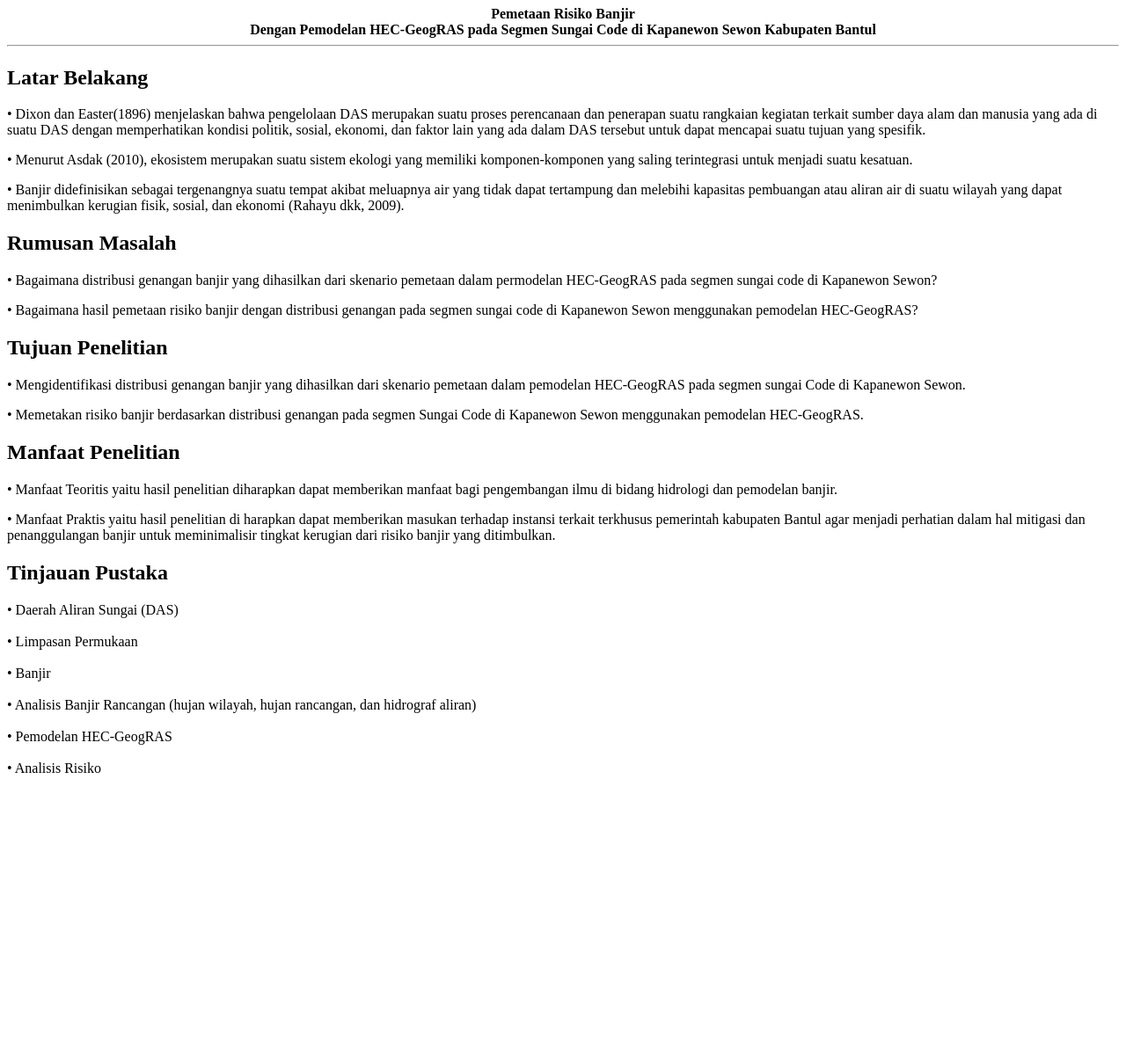
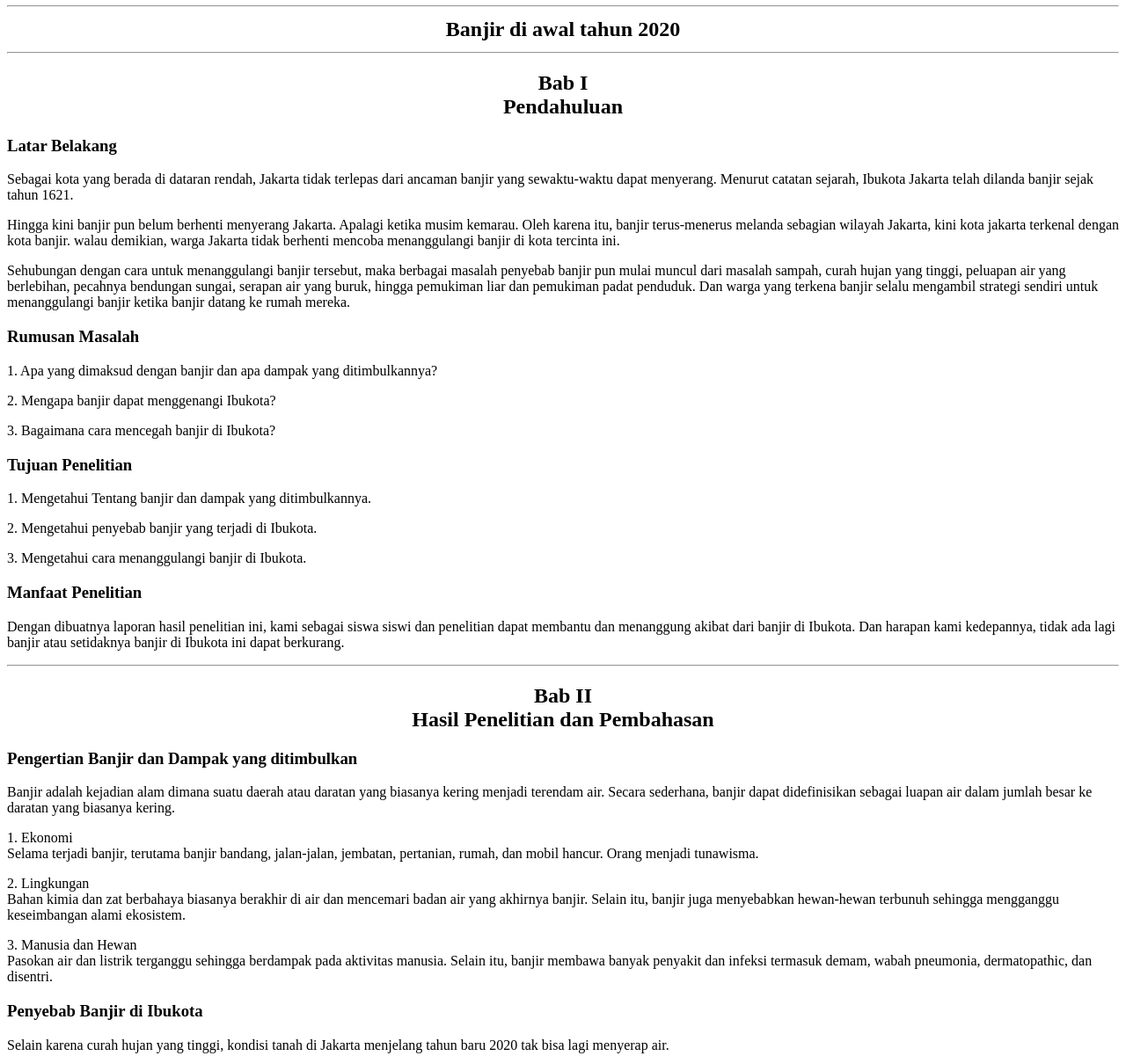
Before and after one commit to benyrwnn/xchloe5.github.io, a plain HTML site: page index.html in a window 1280 px wide. Shown: the part 100-1301 px from the top of the page at 88% size. Before the commit the page ends 999 px from the top, so only its background shows below. Drawn offline with Linux system fonts and the light colour scheme.

Commit message:
Penelitian Geografi Bab 1-3

```diff
--- a/index.html
+++ b/index.html
@@ -22,23 +22,44 @@
         <img class="main-photo" src="favicon.jpeg" alt="main-photo" />
         <div class="head-logo">Benny Ahmad Irawan</div>
     </header>
-    <h4 align="center">Pemetaan Risiko Banjir<br /> Dengan Pemodelan HEC-GeogRAS
-        pada Segmen Sungai Code di  Kapanewon Sewon Kabupaten Bantul<hr />
-    <h4>
-    <h2 align="left">Latar Belakang</h5>
-    <p align="left">• Dixon dan Easter(1896) menjelaskan bahwa pengelolaan DAS merupakan suatu proses perencanaan dan penerapan suatu rangkaian kegiatan terkait sumber daya alam dan manusia yang ada di suatu DAS dengan memperhatikan kondisi politik, sosial, ekonomi, dan faktor lain yang ada dalam DAS tersebut untuk dapat mencapai suatu tujuan yang spesifik.</p>
-    <p align="left">• Menurut Asdak (2010), ekosistem merupakan suatu sistem ekologi yang memiliki komponen-komponen yang saling terintegrasi untuk menjadi suatu kesatuan.</p>
-    <p align="left">• Banjir didefinisikan sebagai tergenangnya suatu tempat akibat meluapnya air yang tidak dapat tertampung dan melebihi kapasitas pembuangan atau aliran air di suatu wilayah yang dapat menimbulkan kerugian fisik, sosial, dan ekonomi (Rahayu dkk, 2009).</p>
-    <h2 align="left">Rumusan Masalah</h2>
-    <p align="left">• Bagaimana distribusi genangan banjir yang dihasilkan dari skenario pemetaan dalam permodelan HEC-GeogRAS pada segmen sungai code di Kapanewon Sewon?</p>
-    <p align="left">• Bagaimana hasil pemetaan risiko banjir dengan distribusi genangan pada segmen sungai code di Kapanewon Sewon menggunakan pemodelan HEC-GeogRAS?</p>
-    <h2 align="left">Tujuan Penelitian</h2>
-    <p align="left">• Mengidentifikasi distribusi genangan banjir yang dihasilkan dari skenario pemetaan dalam pemodelan HEC-GeogRAS pada segmen sungai Code di Kapanewon Sewon.</p>
-    <p align="left">• Memetakan risiko banjir berdasarkan distribusi genangan pada segmen Sungai Code di Kapanewon Sewon menggunakan pemodelan HEC-GeogRAS.</p>
-    <h2 align="left">Manfaat Penelitian</h2>
-    <p align="left">• Manfaat Teoritis yaitu hasil penelitian diharapkan dapat memberikan manfaat bagi pengembangan ilmu di bidang hidrologi dan pemodelan banjir.</p>
-    <p align="left">• Manfaat Praktis yaitu hasil penelitian di harapkan dapat memberikan masukan terhadap instansi terkait terkhusus pemerintah kabupaten Bantul agar menjadi perhatian dalam hal mitigasi dan penanggulangan banjir untuk meminimalisir tingkat kerugian dari risiko banjir yang ditimbulkan.</p>
-    <h2 align="left">Tinjauan Pustaka</h2>
-    <p align="left">• Daerah Aliran Sungai (DAS) <br /><br />• Limpasan Permukaan<br /><br />• Banjir<br /><br />• Analisis Banjir Rancangan (hujan wilayah, hujan rancangan, dan hidrograf aliran)<br /><br />• Pemodelan HEC-GeogRAS<br /><br />• Analisis Risiko</p>
+    <h2 align="center"><hr>Banjir di awal tahun 2020<hr/ ></h4>
+    <h2 align="center">Bab I <br />Pendahuluan</h2>
+    <h3 align="left">Latar Belakang</h3>
+    <p align="left">Sebagai kota yang berada di dataran rendah, Jakarta tidak terlepas dari ancaman banjir yang sewaktu-waktu dapat menyerang. Menurut catatan sejarah, Ibukota Jakarta telah dilanda banjir sejak tahun 1621.</p>
+    <p align="left">Hingga kini banjir pun belum berhenti menyerang Jakarta. Apalagi ketika musim kemarau. Oleh karena itu, banjir terus-menerus melanda sebagian wilayah Jakarta, kini kota jakarta terkenal dengan kota banjir. walau demikian, warga Jakarta tidak berhenti mencoba menanggulangi banjir di kota tercinta ini.</p>
+    <p align="left">Sehubungan dengan cara untuk menanggulangi banjir tersebut, maka berbagai masalah penyebab banjir pun mulai muncul dari masalah sampah, curah hujan yang tinggi, peluapan air yang berlebihan, pecahnya bendungan sungai, serapan air yang buruk, hingga pemukiman liar dan pemukiman padat penduduk. Dan warga yang terkena banjir selalu mengambil strategi sendiri untuk menanggulangi banjir ketika banjir datang ke rumah mereka.</p>
+    <h3 align="left">Rumusan Masalah</h3>
+    <p align="left">1. Apa yang dimaksud dengan banjir dan apa dampak yang ditimbulkannya?</p>
+    <p align="left">2. Mengapa banjir dapat menggenangi Ibukota?</p>
+    <p align="left">3. Bagaimana cara mencegah banjir di Ibukota?</p>
+    <h3 align="left">Tujuan Penelitian</h3>
+    <p align="left">1. Mengetahui Tentang banjir dan dampak yang ditimbulkannya.</p>
+    <p align="left">2. Mengetahui penyebab banjir yang terjadi di Ibukota.</p>
+    <p align="left">3. Mengetahui cara menanggulangi banjir di Ibukota.</p>
+    <h3 align="left">Manfaat Penelitian</h3>
+    <p align="left">Dengan dibuatnya laporan hasil penelitian ini, kami sebagai siswa siswi dan penelitian dapat membantu dan menanggung akibat dari banjir di Ibukota. Dan harapan kami kedepannya, tidak ada lagi banjir atau setidaknya banjir di Ibukota ini dapat berkurang.</p>
+    <hr />
+    <h2 align="center">Bab II<br />Hasil Penelitian dan Pembahasan</h2>
+    <h3 align="left">Pengertian Banjir dan Dampak yang ditimbulkan</h3>
+    <p align="left">Banjir adalah kejadian alam dimana suatu daerah atau daratan yang biasanya kering menjadi terendam air. Secara sederhana, banjir dapat didefinisikan sebagai luapan air dalam jumlah besar ke daratan yang biasanya kering.</p>
+    <p align="left">1. Ekonomi<br />Selama terjadi banjir, terutama banjir bandang, jalan-jalan, jembatan, pertanian, rumah, dan mobil hancur. Orang menjadi tunawisma.</p>
+    <p align="left">2. Lingkungan<br />Bahan kimia dan zat berbahaya biasanya berakhir di air dan mencemari badan air yang akhirnya banjir. Selain itu, banjir juga menyebabkan hewan-hewan terbunuh sehingga mengganggu keseimbangan alami ekosistem.</p>
+    <p align="left">3. Manusia dan Hewan<br />Pasokan air dan listrik terganggu sehingga berdampak pada aktivitas manusia. Selain itu, banjir membawa banyak penyakit dan infeksi termasuk demam, wabah pneumonia, dermatopathic, dan disentri.</p>
+    <h3 align="left">Penyebab Banjir di Ibukota</h3>
+    <p align="left">Selain karena curah hujan yang tinggi, kondisi tanah di Jakarta menjelang tahun baru 2020 tak bisa lagi menyerap air.</p>
+    <p align="left">Ahli Limnologi Lembaga Ilmu Pengetahuan Indonesia (LIPI) Muhammad Fakhrudin menegaskan, banjir yang melanda Jakarta dan sekitar merupakan banjir di wilayah Jakarta sendiri, daerah hilir. Selain karena curah hujan yang tinggi, kondisi tanah di Jakarta menjelang tahun baru 2020 tak bisa lagi menyerap air.</p>
+    <p align="left">Peneliti Pusat Penelitian Kebijakan dan Manajemen IPTEK dan inovasi LIPI, Galuh Syahbana Indrapahasta, menjelaskan banjir DKI Jakarta ini membuktikan buruknya pengelolaan lingkungan dengan tiga aspek(teknis, ekologi, sosial) saling berkaitan yang harus diintervensi untuk menghasilkan sistem ruang yang mempunyai resiliensi lebih baik terhadap banjir.</p>
+    <h3 align="left">Cara Mencegah Banjir</h3>
+    <p align="left">1. Buang Sampah pada Tempatnya.</p>
+    <p align="left">2. Tanam Pohon atau Tanaman di Sekitar Rumah.</p>
+    <p align="left">3. Buat Lubang dan Sumur Serapan.</p>
+    <p align="left">4. Lapor Permasalahan Seputar Banjir Melalui Qlue.</p>
+    <p align="left">5. Unduh Aplikasi Pantau Banjir.</p>
+    <hr />
+    <h2 align="center">Bab III<br />Penutup</h2>
+    <h3 align="left">Kesimpulan</h3>
+    <p align="left">Banjir yang terjadi pada awal tahun 2020 ini bukanlah hal yang baru kita alami. Sudah bertahun-tahun lalu keadaan ini terjadi, dan makin kesini makin parah. Banjir tersebut bukan karena tidak adanya tindakan antisipasi oleh warga juga tidak adanya gerakan oleh pemerintah. Banyak cara sudah dilakukan warga dan pemerintah untuk dapat mencegah datangnya bencana tahunan tersebut, seperti kerja bakti secara berkala dan dibuatnya gorong-gorong, namun semuanya tidak akan optimal karena semakin sedikit daerah resapan.</p>
+    <h3 align="left">Saran</h3>
+    <p align="left">Sebagai warga negara yang baik, maka hendaknya kita menjaga lingkungan sekitar, seperti tidak membuang sampah ke sungai atau selokan, menjaga kebersihan lingkungan, dan tidak menyemen seluruh halaman agar ada tempat resapan air.</p>
   </body>
 </html>
```
